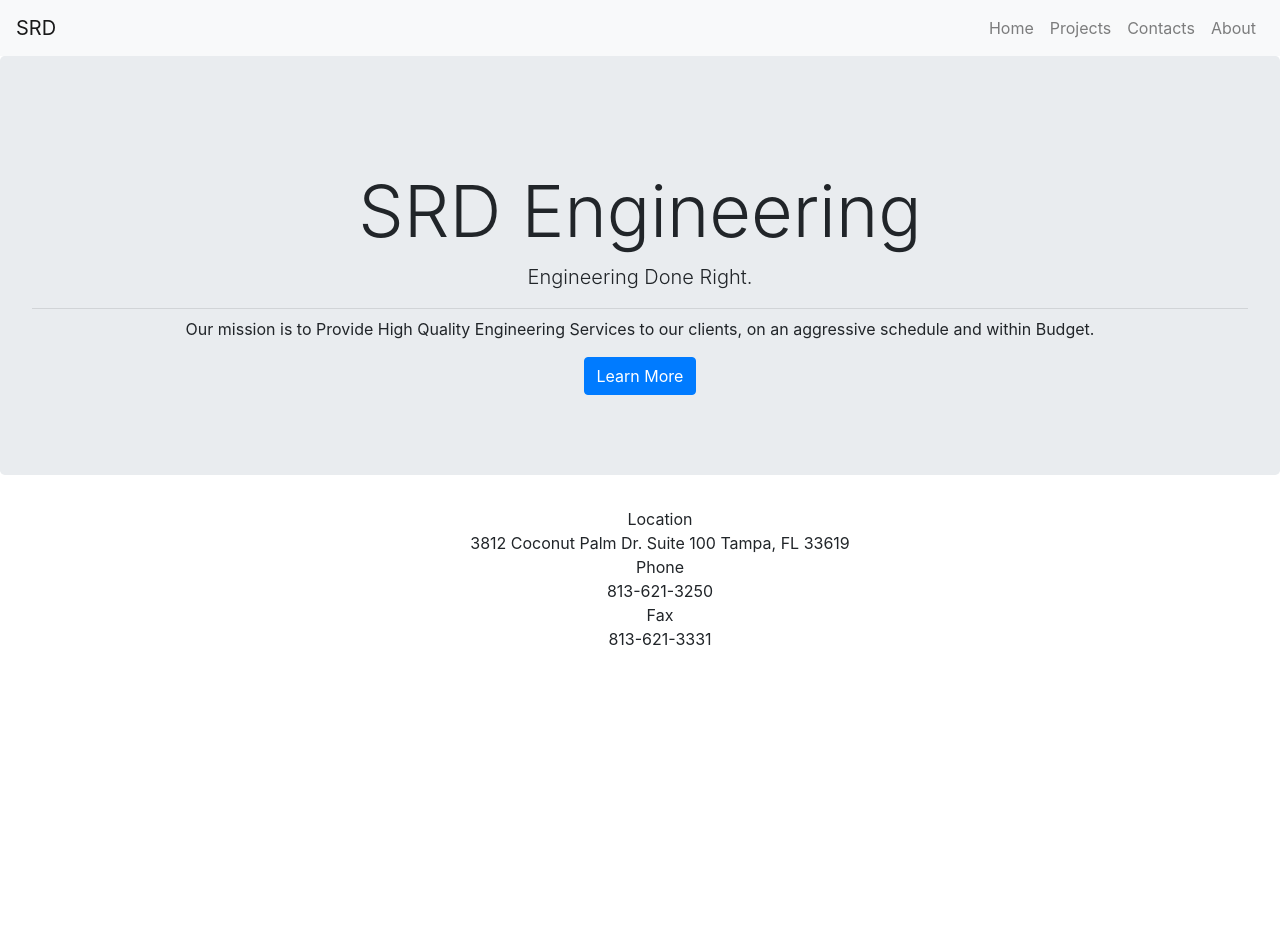
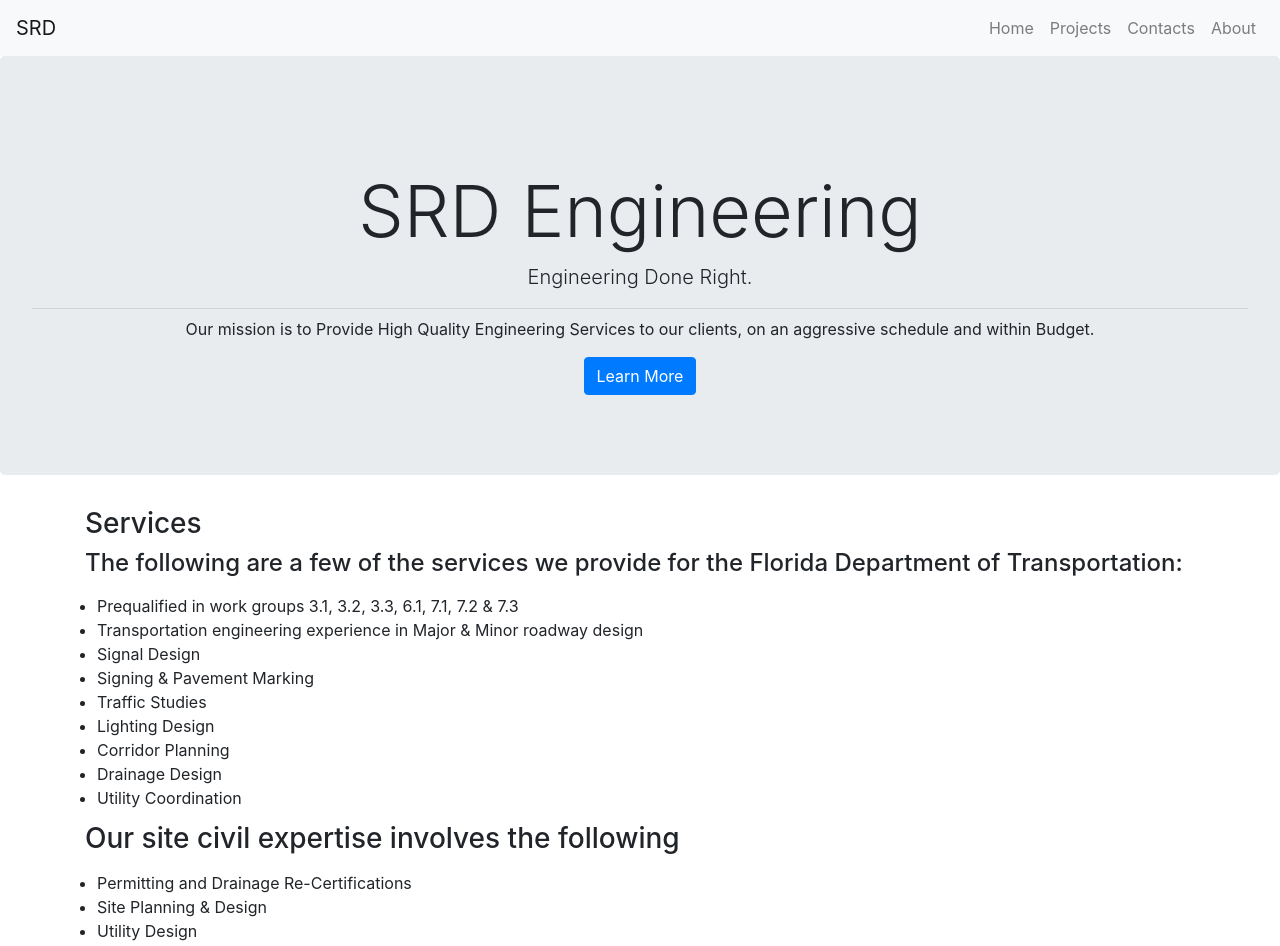
Before and after one commit to YouFaraj/Practice1, a React (Create React App) app: page / in a window 1280 px wide. Shown: the top 946 px of the page. Before the commit the page ends 800 px from the top, so only its background shows below. Built offline with nearby package versions, Linux system fonts and the light colour scheme.

Commit message:
updated skills

```diff
--- a/src/Components/Footer/Footer.css
+++ b/src/Components/Footer/Footer.css
@@ -1,7 +1,7 @@
 .footer{
     list-style-type: none;
+    margin-top: 3rem;
+    bottom: 0;
+    padding-right: 3rem;
+    background-color: rgb(238, 234, 234);
 }
-
-footer{
-    width: 100%;
-}
--- a/src/Components/Footer/Footer.js
+++ b/src/Components/Footer/Footer.js
@@ -5,8 +5,8 @@
 export default function Footer() {
     return (
         <React.Fragment>
-            <footer className="text-center">
-                <ul className="footer">
+            <footer className="m-auto">
+                <ul className="footer text-center">
                     <li>Location</li>
                     <li>3812 Coconut Palm Dr.
                             Suite 100
--- a/src/Components/Home/Home.js
+++ b/src/Components/Home/Home.js
@@ -2,12 +2,14 @@
 import NavBar  from '../NavBar/NavBar';
 import Slides from '../Slides/Slides';
 import Footer from '../Footer/Footer';
+import Services from '../Services/Services';
 
 export const Home = () => {
     return (
     <React.Fragment>
      <NavBar />
      <Slides />
+     <Services />
      <Footer />
     </React.Fragment>
     )
--- a/src/Components/Projects/Card.css
+++ b/src/Components/Projects/Card.css
@@ -1,4 +1,5 @@
 .border{
     width: 20rem;
-    margin-top: 1rem;
+    margin: auto;
+    margin-bottom: 1rem;
 }
--- a/src/Components/Projects/Card.js
+++ b/src/Components/Projects/Card.js
@@ -7,7 +7,7 @@
 
 export default function Project(props){
   return (
-    <div className="border m-auto">
+    <div className="border pt-2">
       <Card className="text-center">
         <CardImg top width="100%" src="https://external-content.duckduckgo.com/iu/?u=https%3A%2F%2Fwww.constructionspecifier.com%2Fwp-content%2Fuploads%2F2015%2F07%2Fbigstock-Big-Construction-Site-Cranes-a-52763107-2.jpg&f=1&nofb=1" alt="Card image cap" />
         <CardBody>
--- a/src/Components/Projects/Projects.js
+++ b/src/Components/Projects/Projects.js
@@ -3,10 +3,12 @@
 import Cards from './Cards';
 import Footer from '../Footer/Footer';
 
+
 export const Projects = () => {
     return (
         <div>
             <NavBar />
+            <h1 className="text-center p-3 m-auto">Projects</h1>
             <Cards />
             <Footer />
         </div>
--- /dev/null
+++ b/src/Components/Services/Services.js
@@ -0,0 +1,36 @@
+import React from 'react'
+
+export default function Services() {
+    return (
+        <div className="container">
+            <h3>Services</h3>
+                <h4>
+                    The following are a few of the services
+                    we provide for the Florida Department of Transportation:
+                </h4>
+
+                <ul className="p-2 m-1">
+                    <li>Prequalified in work groups 3.1, 3.2, 3.3, 6.1, 7.1, 7.2 & 7.3</li>
+                    <li>Transportation engineering experience in Major & Minor roadway design</li>
+                    <li>Signal Design</li>
+                    <li>Signing & Pavement Marking</li>
+                    <li>Traffic Studies</li>
+                    <li>Lighting Design</li>
+                    <li>Corridor Planning</li>
+                    <li>Drainage Design</li>
+                    <li>Utility Coordination</li>
+                </ul>
+
+            <h3>Our site civil expertise involves the following</h3>
+
+                <ul className="p-2 m-1">
+                    <li>Permitting and Drainage Re-Certifications</li>
+                    <li>Site Planning & Design</li>
+                    <li>Utility Design</li>
+                    <li>Parking Assessment</li>
+                    <li>Sports & Recreational Facility Design</li>
+                </ul>
+
+        </div>
+    )
+}
```
Also changed, not shown: src/Components/Services/Services.css (added).
